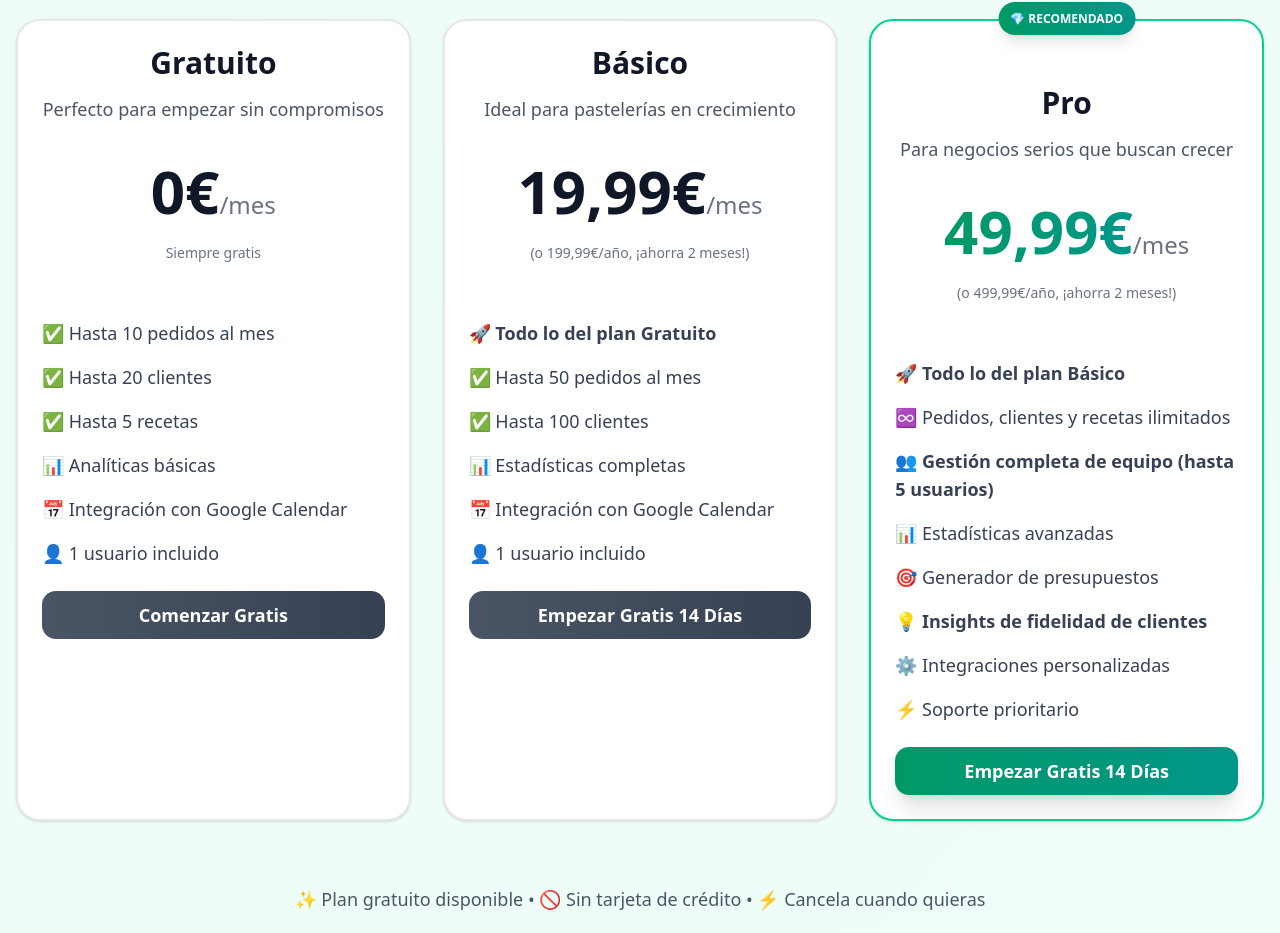
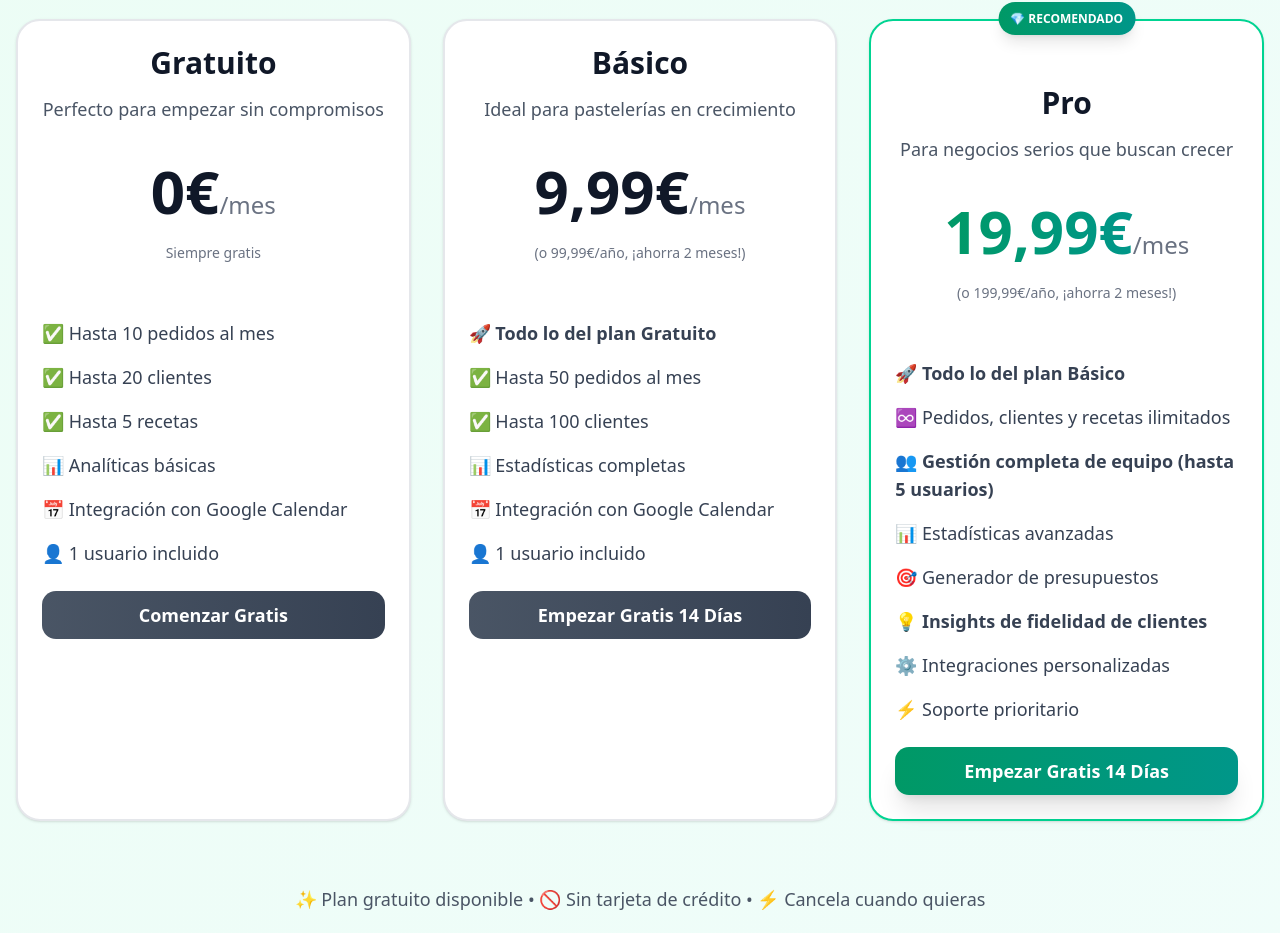
Before and after one commit to sebasblancogonz/cakely-landing, a Next.js app: page / in a window 1280 px wide. Shown: the part 5268-6201 px from the top of the page. Built offline with nearby package versions, Linux system fonts and the light colour scheme; no server answers.

Commit message:
revise cakely prices

```diff
--- a/src/app/page.tsx
+++ b/src/app/page.tsx
@@ -506,12 +506,12 @@ export default function Index() {
                   </CardDescription>
                   <div className="mt-8">
                     <span className="text-6xl font-black text-gray-900">
-                      19,99€
+                      9,99€
                     </span>
                     <span className="text-2xl text-gray-500">/mes</span>
                   </div>
                   <p className="text-sm text-gray-500 mt-4 font-medium">
-                    (o 199,99€/año, ¡ahorra 2 meses!)
+                    (o 99,99€/año, ¡ahorra 2 meses!)
                   </p>
                 </CardHeader>
                 <CardContent className="space-y-4">
@@ -561,12 +561,12 @@ export default function Index() {
                   </CardDescription>
                   <div className="mt-8">
                     <span className="text-6xl font-black bg-gradient-to-r from-emerald-600 to-teal-600 bg-clip-text text-transparent">
-                      49,99€
+                      19,99€
                     </span>
                     <span className="text-2xl text-gray-500">/mes</span>
                   </div>
                   <p className="text-sm text-gray-500 mt-4 font-medium">
-                    (o 499,99€/año, ¡ahorra 2 meses!)
+                    (o 199,99€/año, ¡ahorra 2 meses!)
                   </p>
                 </CardHeader>
                 <CardContent className="space-y-4">
```
